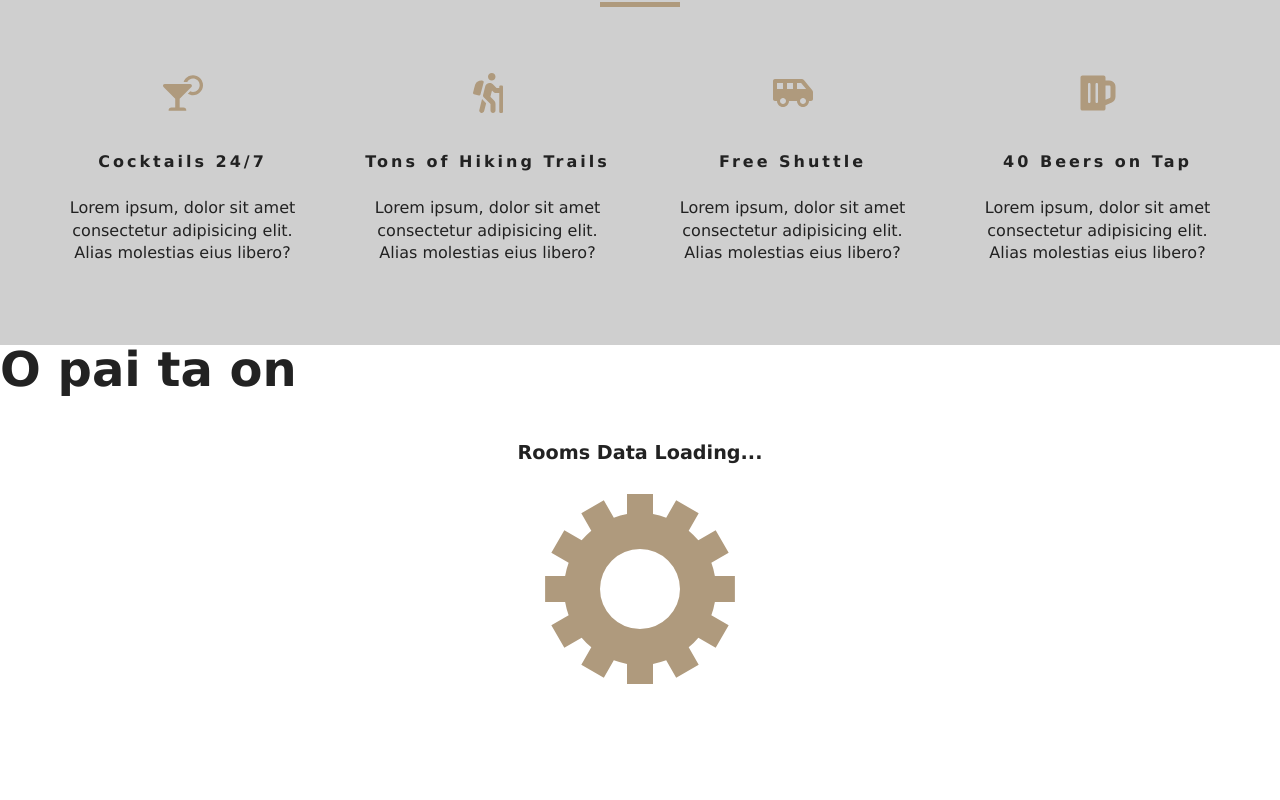
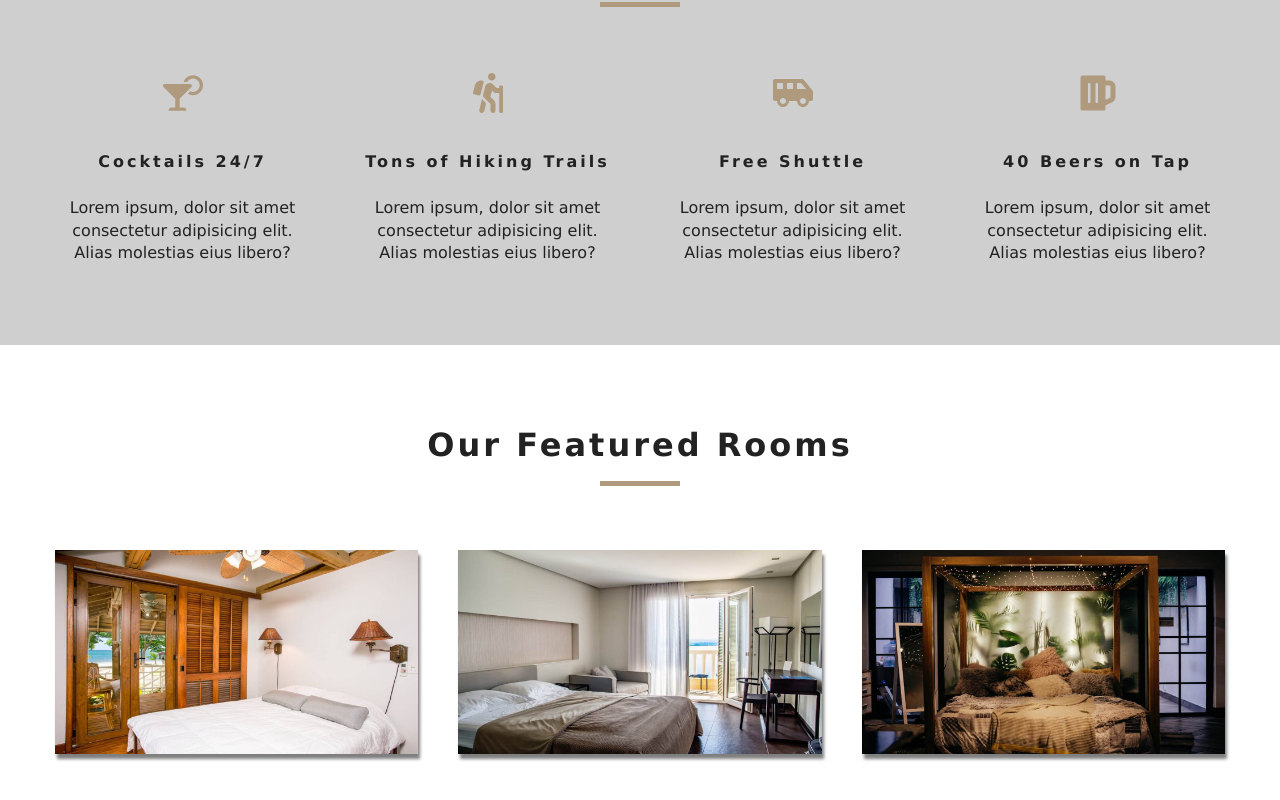
Before and after one commit to lucaspires-source/hotelreservation, a React (Create React App) app: page / in a window 1280 px wide. Shown: the part 934-1734 px from the top of the page. Before the commit the page ends 1629 px from the top, so only its background shows below. Built offline with nearby package versions, Linux system fonts and the light colour scheme.

Commit message:
started room component

```diff
--- a/src/components/FeaturedRooms.js
+++ b/src/components/FeaturedRooms.js
@@ -1,18 +1,24 @@
 import React, { Component } from 'react'
 import {RoomContext} from '../context'
+import Title from './Title'
 import Loading from '../components/Loading'
+import Room from './Room'
 export default class FeaturedRooms extends Component {
 
     static contextType = RoomContext;
     render() {
-        const {featuredRooms : rooms} = this.context
-        console.log(rooms)
+        let { loading, featuredRooms : rooms} = this.context
+        rooms = rooms.map(room => {
+            return <Room key={room.id} room={room}/>
+        })
 
         return (
-            <div>
-                <h1> O pai ta on</h1>
-                <Loading/>
-            </div>
+            <section className="featured-rooms">
+                <Title title="Our Featured Rooms"/>
+                <div className="featured-rooms-center">
+                    {loading ? <Loading/>:rooms}
+                </div>
+            </section>
         )
     }
 }
--- /dev/null
+++ b/src/components/Room.js
@@ -0,0 +1,13 @@
+import React from 'react'
+import {Link} from 'react-router-dom'
+const Room = ({room}) => {
+    const{name,slug,images,price} = room
+    return (
+                <article className="room">
+                    <div className="img-container">
+                        <img src={images[0]} alt="single room"/>
+                    </div>
+                </article>
+    )
+}
+ export default Room
```
Also changed, not shown: 1 other file (tests, documents, lock files or other folders).
